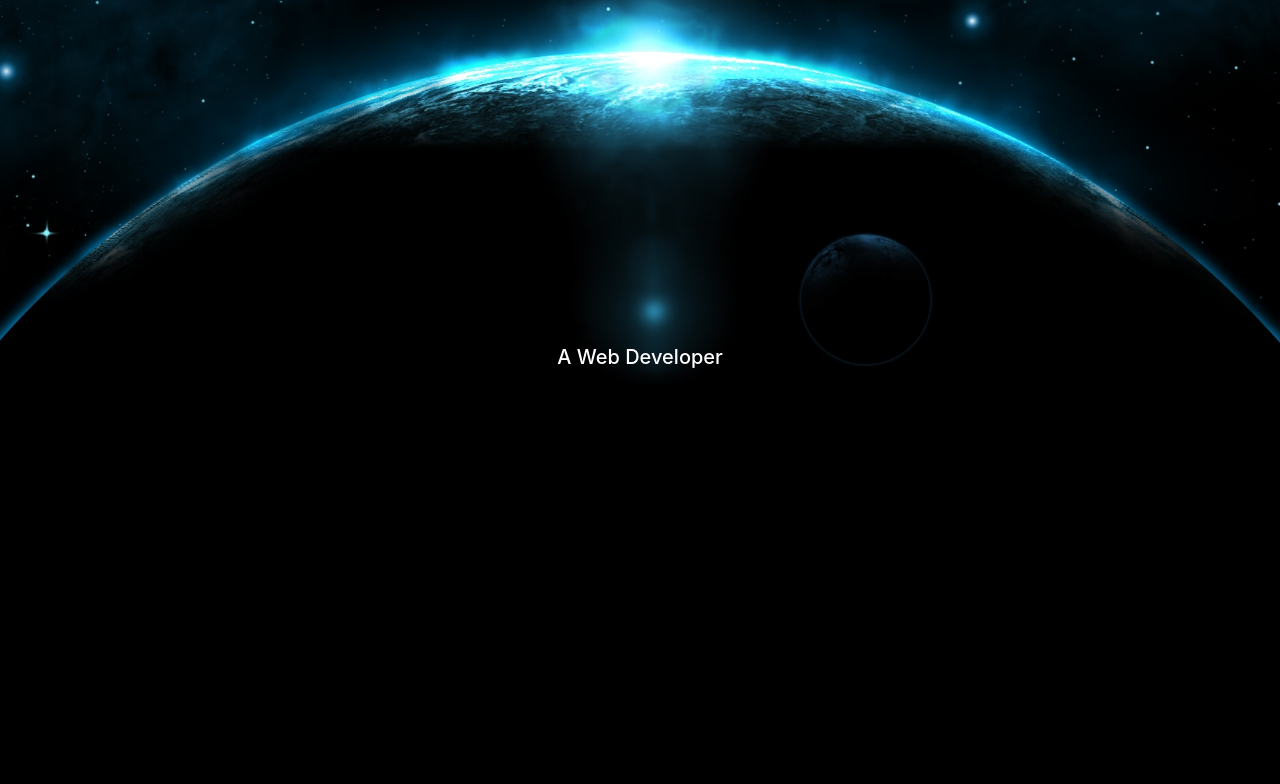
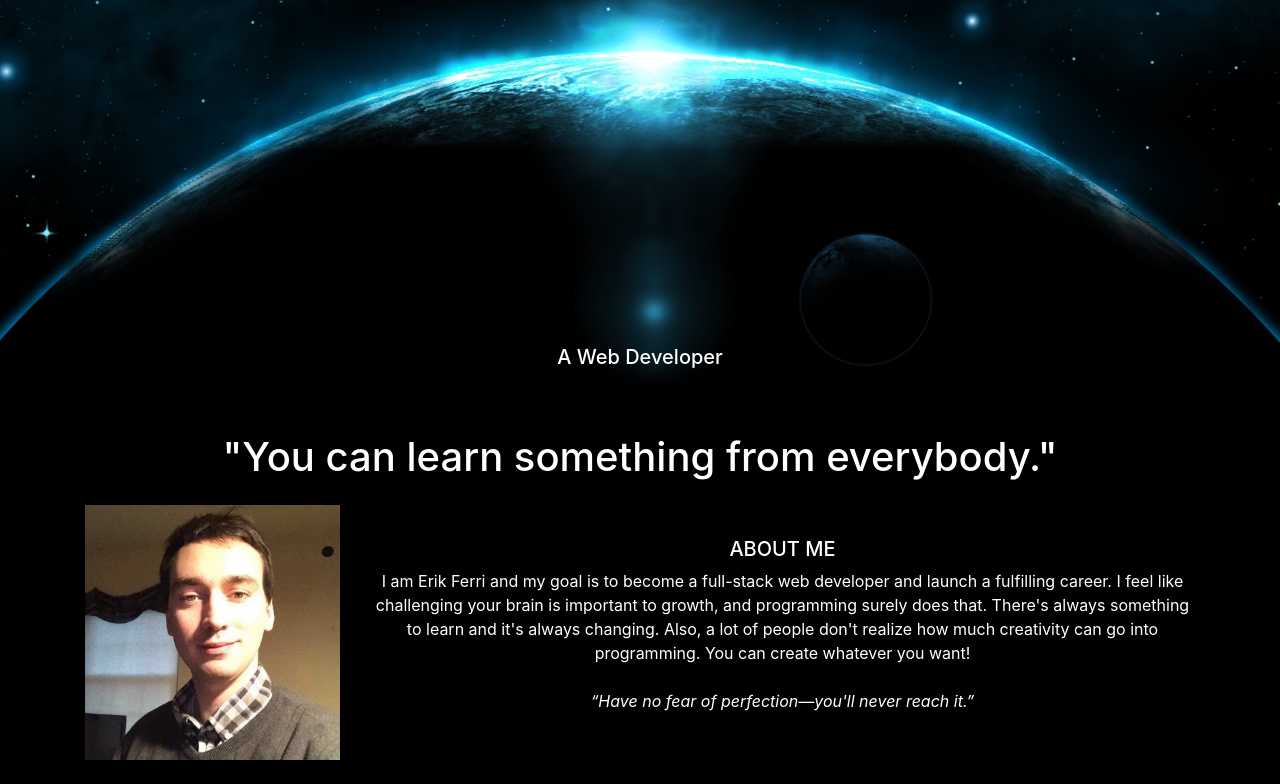
Before and after one commit to EFerri222/Erik-Ferri-Portfolio, a plain HTML site: page index.html in a window 1280 px wide. Shown: the part 415-1199 px from the top of the page. Before the commit the page ends 800 px from the top, so only its background shows below. Drawn offline with nearby package versions, Linux system fonts and the light colour scheme.

Commit message:
Add Intro Section

```diff
--- a/assets/css/main.css
+++ b/assets/css/main.css
@@ -1,6 +1,10 @@
 body {
     background-color: black;
     color: white;
+}
+
+.bg-custom {
+    background-color: rgba(25,25,122, 0.5);
 }
 
 #landing {
@@ -12,6 +16,6 @@ body {
     height: 100vh;
 }
 
-.bg-custom {
-    background-color: rgba(25,25,122, 0.5);
+#profile-pic {
+    width: 100%;
 }
--- a/index.html
+++ b/index.html
@@ -58,6 +58,30 @@
         </div>
     </section>
     <!-- LANDING SECTION END -->
+    <!-- INTRO SECTION BEGIN -->
+    <section id="intro">
+        <div class="container pt-5 pb-4 text-center">
+            <div class="row">
+                <div class="col">
+                    <h1>"You can learn something from everybody."</h1>
+                </div>
+            </div>
+            <div class="row mt-3">
+                <div class="col-md-3">
+                    <img id="profile-pic" src="assets/images/profpic.jpg" alt="Profile Pic" srcset="">
+                </div>
+                <div class="col-md-9 d-flex flex-column justify-content-center">
+                    <h5>ABOUT ME</h5>
+                    <p>
+                        I am Erik Ferri and my goal is to become a full-stack web developer and launch a fulfilling career. I feel like challenging your brain is important to growth, and programming surely does that. There's always something to learn and it's always changing. Also, a lot of people don't realize how much creativity can go into programming. You can create whatever you want!
+                        <br><br>
+                        <i>“Have no fear of perfection—you'll never reach it.”</i>
+                    </p>
+                </div>
+            </div>
+        </div>
+    </section>
+    <!-- INTRO SECTION END -->
 
     <!-- jQuery JS -->
     <script src="https://code.jquery.com/jquery-3.5.1.slim.min.js" integrity="sha384-DfXdz2htPH0lsSSs5nCTpuj/zy4C+OGpamoFVy38MVBnE+IbbVYUew+OrCXaRkfj" crossorigin="anonymous"></script>
```
Also changed, not shown: assets/images/profpic.jpg (added).
